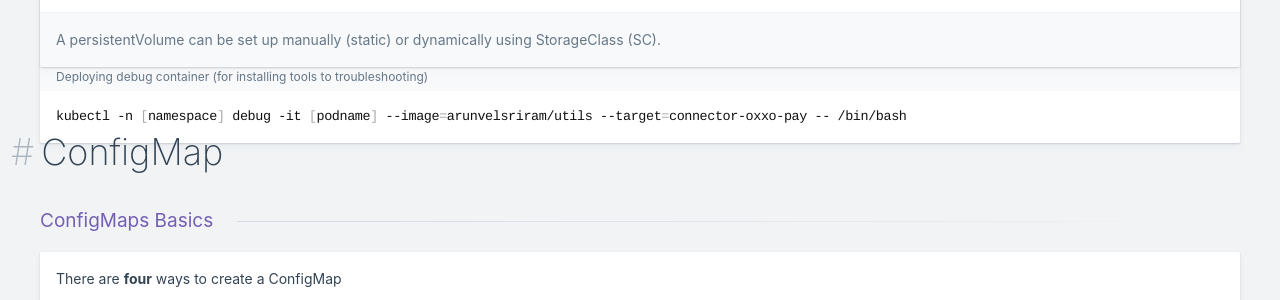
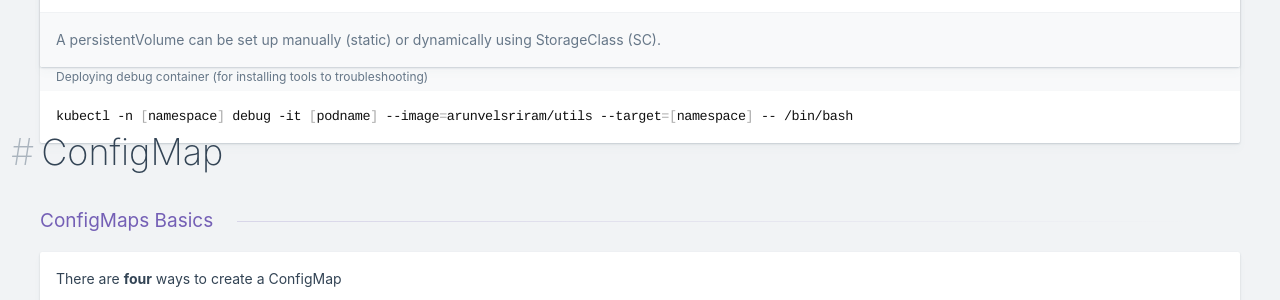
Before and after one commit to kasramp/cheat-sheet-factory, a Jekyll site: the page built from container/kubectl.md, in a window 1280 px wide and 900 px high, scrolled down 3955 px. Shown: the part 151-451 px from the top of the window. Built offline with Jekyll 4.4.1, drawn with Linux system fonts in a browser that asks for light colours; nearby versions of some CDN libraries.

Commit message:
Update kubectl.md

````diff
--- a/container/kubectl.md
+++ b/container/kubectl.md
@@ -126,7 +126,7 @@ Commands
 #### Deploying debug container (for installing tools to troubleshooting)
 
 ```bash
-kubectl -n [namespace] debug -it [podname] --image=arunvelsriram/utils --target=connector-oxxo-pay -- /bin/bash
+kubectl -n [namespace] debug -it [podname] --image=arunvelsriram/utils --target=[namespace] -- /bin/bash
 ```
 
 ### Copying file to/from K8s pods
````
